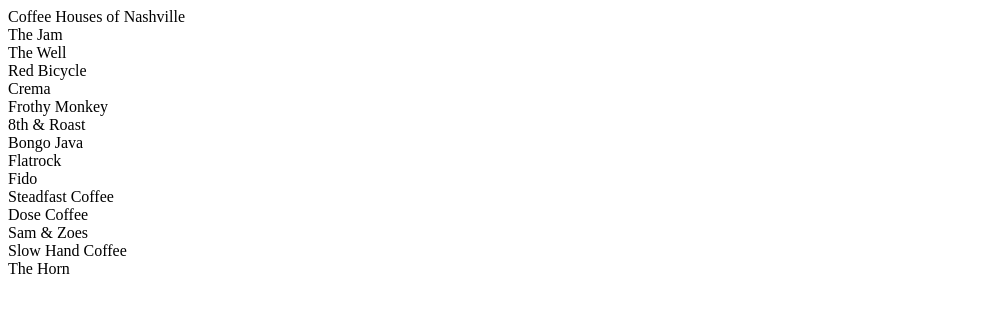
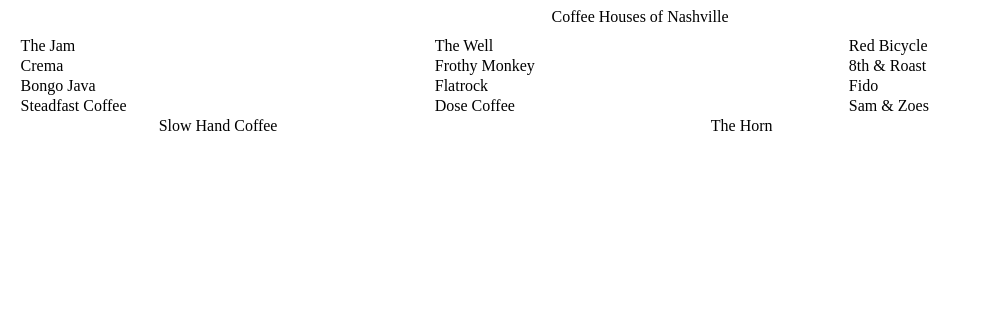
Before and after one commit to amazoradi/book_2_ch_7, a plain HTML site: page index.html in a window 1280 px wide. Shown: the whole page, without its empty margins (0-984 px from the left). Drawn offline with Linux system fonts and the light colour scheme.

Commit message:
added all flexbox css

```diff
--- a/index.html
+++ b/index.html
@@ -4,6 +4,7 @@
   <meta charset="UTF-8">
   <meta name="viewport" content="width=device-width, initial-scale=1.0">
   <meta http-equiv="X-UA-Compatible" content="ie=edge">
+  <link rel="stylesheet" href="main.css">
   <title>Document</title>
 </head>
 <body>
--- a/main.css
+++ b/main.css
@@ -0,0 +1,16 @@
+.pageHeader {
+  display: flex;
+  justify-content: center;
+}
+
+article.list {
+    display: flex;
+    flex-wrap: wrap;
+    justify-content: space-evenly;
+    padding: 10px;
+}
+
+section.shop {
+    flex-basis: 33%;
+    padding: 1px;
+}
```
